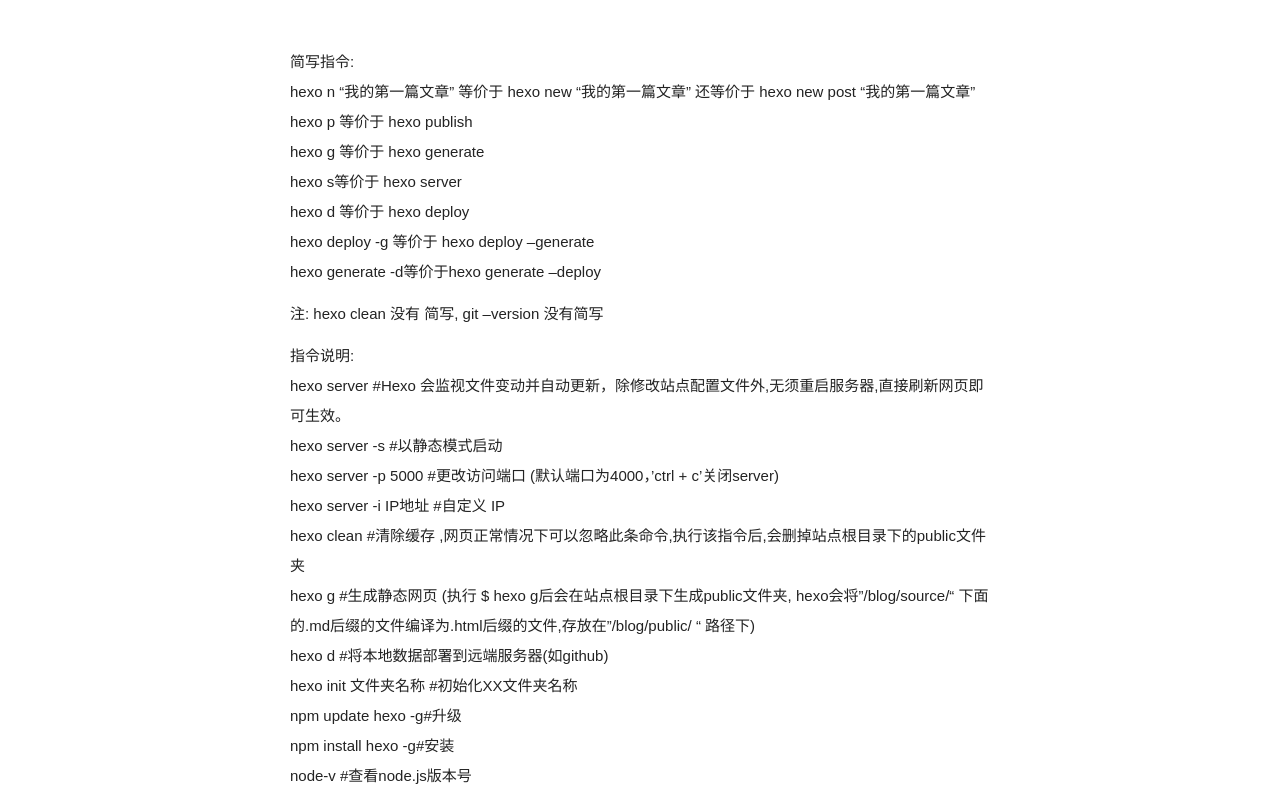
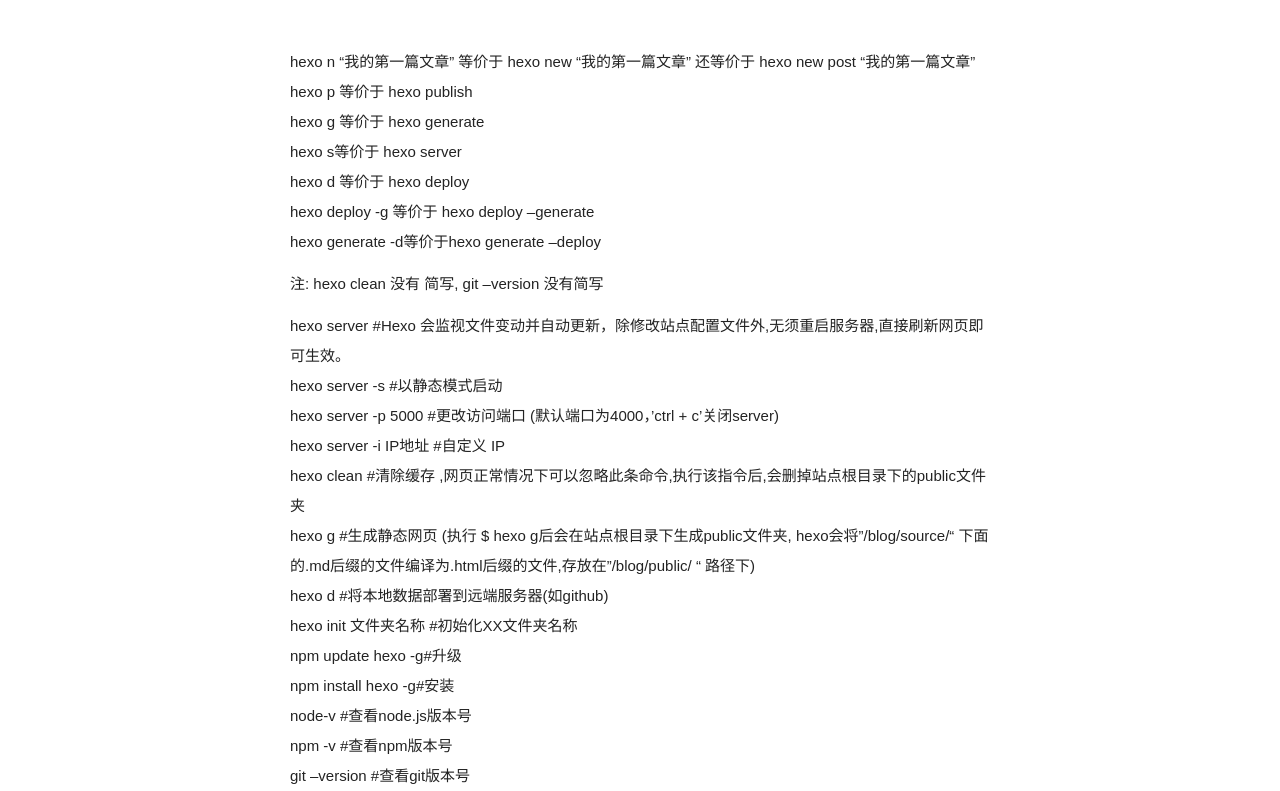
Before and after one commit to winzero7/winzero7.github.io, a plain HTML site: page 2020/04/18/winzero/index.html in a window 1280 px wide. Shown: the part 161-952 px from the top of the page. Drawn offline with nearby package versions, Linux system fonts and the light colour scheme.

Commit message:
更新博客。

```diff
--- a/2020/04/18/winzero/index.html
+++ b/2020/04/18/winzero/index.html
@@ -10,7 +10,7 @@
     <meta name="apple-mobile-web-app-status-bar-style" content="black-translucent">
     <meta name="google" content="notranslate" />
     <meta name="keywords" content="Fechin,">
-    <meta name="description" content="简写指令:hexo n “我的第一篇文章” 等价于 hexo new “我的第一篇文章” 还等价于 hexo new post “我的第一篇文章”hexo p 等价于 hexo publishhex,">
+    <meta name="description" content="hexo n “我的第一篇文章” 等价于 hexo new “我的第一篇文章” 还等价于 hexo new post “我的第一篇文章”hexo p 等价于 hexo publishhexo g 等,">
     <meta name="author" content="John Doe">
     <link rel="alternative" href="atom.xml" title="winzero7" type="application/atom+xml">
     <link rel="icon" href="/img/favicon.png">
@@ -58,9 +58,9 @@
 
         </div>
         <div class="content markdown">
-            <p>简写指令:<br>hexo n “我的第一篇文章” 等价于 hexo new “我的第一篇文章” 还等价于 hexo new post “我的第一篇文章”<br>hexo p 等价于 hexo publish<br>hexo g 等价于 hexo generate<br>hexo s等价于 hexo server<br>hexo d 等价于 hexo deploy<br>hexo deploy -g 等价于 hexo deploy –generate<br>hexo generate -d等价于hexo generate –deploy</p>
+            <p>hexo n “我的第一篇文章” 等价于 hexo new “我的第一篇文章” 还等价于 hexo new post “我的第一篇文章”<br>hexo p 等价于 hexo publish<br>hexo g 等价于 hexo generate<br>hexo s等价于 hexo server<br>hexo d 等价于 hexo deploy<br>hexo deploy -g 等价于 hexo deploy –generate<br>hexo generate -d等价于hexo generate –deploy</p>
 <p>注: hexo clean 没有 简写, git –version 没有简写</p>
-<p>指令说明:<br>hexo server #Hexo 会监视文件变动并自动更新，除修改站点配置文件外,无须重启服务器,直接刷新网页即可生效。<br>hexo server -s #以静态模式启动<br>hexo server -p 5000 #更改访问端口 (默认端口为4000，’ctrl + c’关闭server)<br>hexo server -i IP地址 #自定义 IP<br>hexo clean #清除缓存 ,网页正常情况下可以忽略此条命令,执行该指令后,会删掉站点根目录下的public文件夹<br>hexo g #生成静态网页 (执行 $ hexo g后会在站点根目录下生成public文件夹, hexo会将”/blog/source/“ 下面的.md后缀的文件编译为.html后缀的文件,存放在”/blog/public/ “ 路径下)<br>hexo d #将本地数据部署到远端服务器(如github)<br>hexo init 文件夹名称 #初始化XX文件夹名称<br>npm update hexo -g#升级<br>npm install hexo -g#安装<br>node-v #查看node.js版本号<br>npm -v #查看npm版本号<br>git –version #查看git版本号<br>hexo -v #查看hexo版本号</p>
+<p>hexo server #Hexo 会监视文件变动并自动更新，除修改站点配置文件外,无须重启服务器,直接刷新网页即可生效。<br>hexo server -s #以静态模式启动<br>hexo server -p 5000 #更改访问端口 (默认端口为4000，’ctrl + c’关闭server)<br>hexo server -i IP地址 #自定义 IP<br>hexo clean #清除缓存 ,网页正常情况下可以忽略此条命令,执行该指令后,会删掉站点根目录下的public文件夹<br>hexo g #生成静态网页 (执行 $ hexo g后会在站点根目录下生成public文件夹, hexo会将”/blog/source/“ 下面的.md后缀的文件编译为.html后缀的文件,存放在”/blog/public/ “ 路径下)<br>hexo d #将本地数据部署到远端服务器(如github)<br>hexo init 文件夹名称 #初始化XX文件夹名称<br>npm update hexo -g#升级<br>npm install hexo -g#安装<br>node-v #查看node.js版本号<br>npm -v #查看npm版本号<br>git –version #查看git版本号<br>hexo -v #查看hexo版本号</p>
 <p>hexo publish [layout] <title> #通过 publish 命令将草稿移动到 source/_posts 文件夹,如:$ hexo publish [layout] <title>,草稿默认是不会显示在页面中的，可在执行时加上 –draft 参数，或是把 render_drafts 参数设为 true来预览草稿。</title></title></p>
 <p>hexo new aaa “bbb” # 新建一篇文章,文章名称和标题分别为bbb.md 和 bbb. 文章采用aaa布局, 此时会在站点根目录下的—-&gt;source—–&gt;_post文件夹下生成bbb.md文件, bbb.md文件的顶部(—–分割线上方区域,也称作Front matter区),生成</p>
 
```
Also changed, not shown: index.html (+1 -1 lines).
